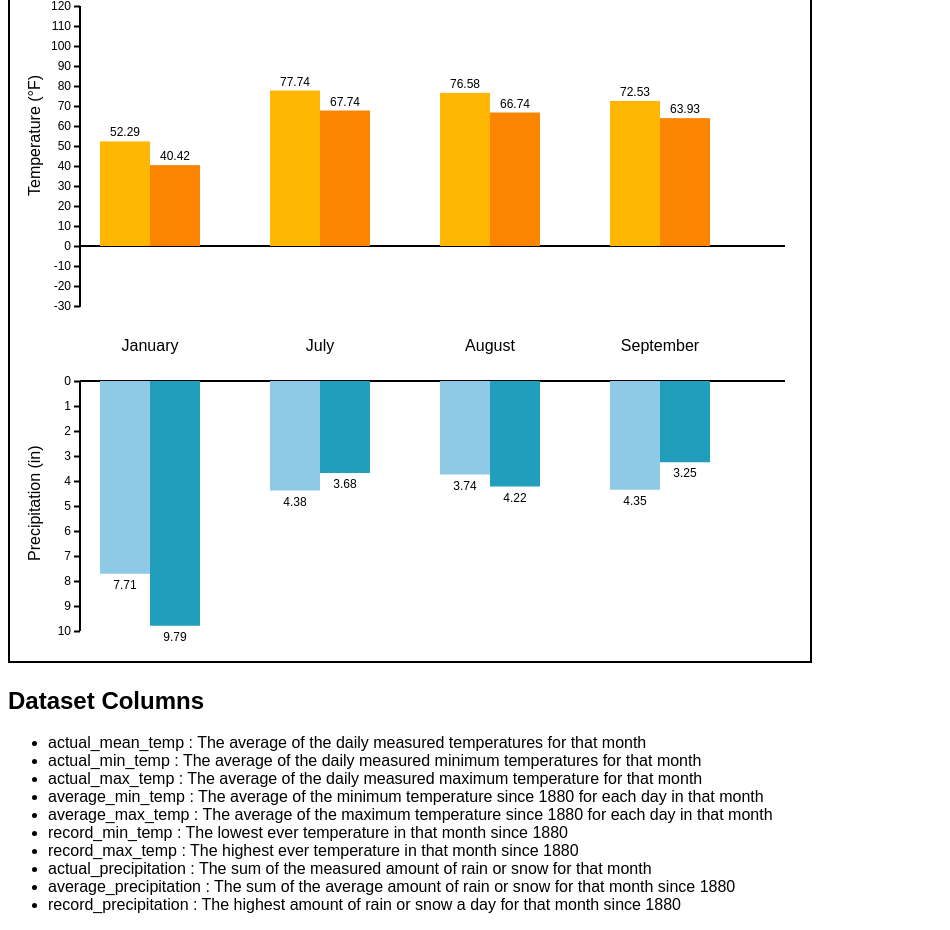
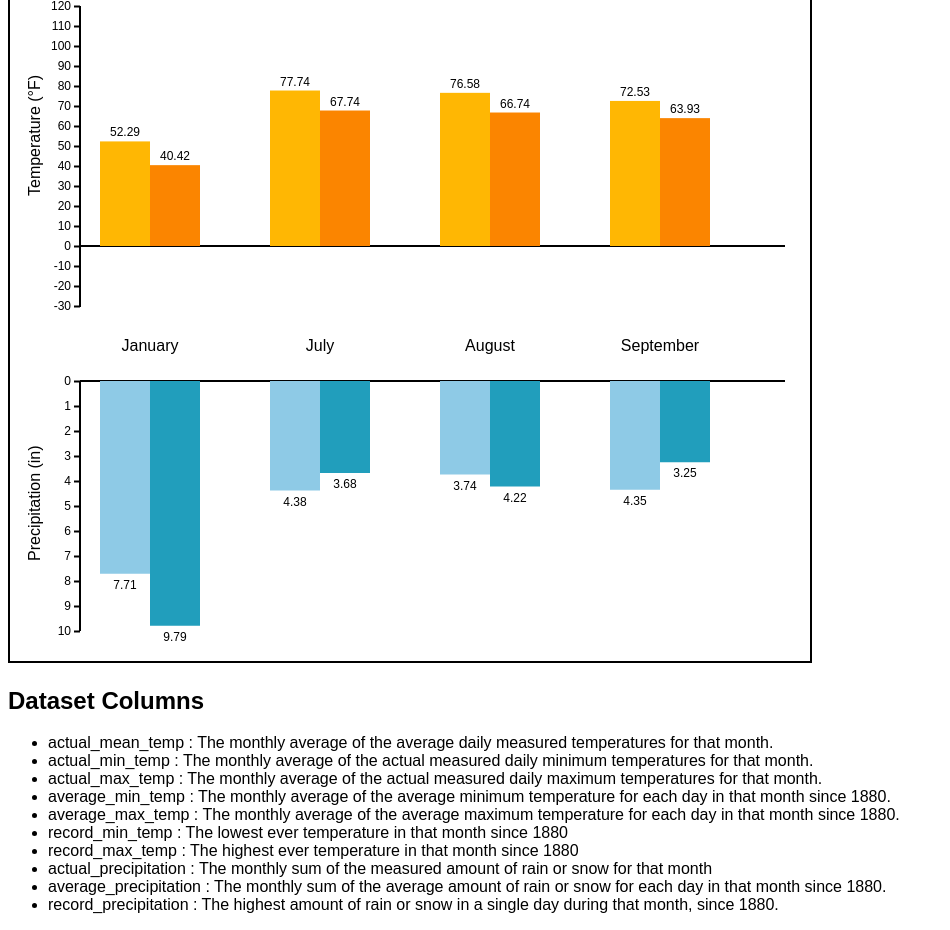
Before and after one commit to Kaarina7/info474finalproject, a plain HTML site: page index.html in a window 1280 px wide. Shown: the part 429-1359 px from the top of the page, without its empty margins (0-950 px from the left). Drawn offline with nearby package versions, Linux system fonts and the light colour scheme.

Commit message:
Edited column descriptions & made final styling changes

```diff
--- a/index.html
+++ b/index.html
@@ -108,16 +108,16 @@
       <div>
         <h2 class="text">Dataset Columns</h2>
         <ul>
-          <li class="text">actual_mean_temp : The average of the daily measured temperatures for that month</li>
-          <li class="text">actual_min_temp : The average of the daily measured minimum temperatures for that month</li>
-          <li class="text">actual_max_temp : The average of the daily measured maximum temperature for that month</li>
-          <li class="text">average_min_temp : The average of the minimum temperature since 1880 for each day in that month</li>
-          <li class="text">average_max_temp : The average of the maximum temperature since 1880 for each day in that month</li>
+          <li class="text">actual_mean_temp : The monthly average of the average daily measured temperatures for that month.</li>
+          <li class="text">actual_min_temp : The monthly average of the actual measured daily minimum temperatures for that month.</li>
+          <li class="text">actual_max_temp : The monthly average of the actual measured daily maximum temperatures for that month.</li>
+          <li class="text">average_min_temp : The monthly average of the average minimum temperature for each day in that month since 1880.</li>
+          <li class="text">average_max_temp : The monthly average of the average maximum temperature for each day in that month since 1880.</li>
           <li class="text">record_min_temp : The lowest ever temperature in that month since 1880</li>
           <li class="text">record_max_temp : The highest ever temperature in that month since 1880</li>
-          <li class="text">actual_precipitation : The sum of the measured amount of rain or snow for that month</li>
-          <li class="text">average_precipitation : The sum of the average amount of rain or snow for that month since 1880</li>
-          <li class="text">record_precipitation : The highest amount of rain or snow a day for that month since 1880</li>
+          <li class="text">actual_precipitation : The monthly sum of the measured amount of rain or snow for that month</li>
+          <li class="text">average_precipitation : The monthly sum of the average amount of rain or snow for each day in that month since 1880.</li>
+          <li class="text">record_precipitation : The highest amount of rain or snow in a single day during that month, since 1880.</li>
         </ul>
       </div>
     </div>
--- a/main.js
+++ b/main.js
@@ -1,8 +1,5 @@
 /*
 COMMAND TO START LOCAL PYTHON SERVER: python -m http.server 8080
-
-THINGS TO DO:
-- make the y-axes dynamic
 */
 
 // initialize global variables
@@ -15,6 +12,12 @@ let tempCol2 = 'actual_min_temp';
 let precCol1 = 'actual_precipitation';
 let precCol2 = 'average_precipitation';
 let year = "2014";
+
+function replaceUnderscores(str) {
+    let replaced = str.replace(/_/g, ' ');
+    let capitalized = replaced.replace(/\b\w/g, match => match.toUpperCase());
+    return capitalized;
+  }
 
 // update chart when city is changed
 function onCityChanged() {
@@ -135,7 +138,7 @@ function updateChart(selected_city, tempColumn1, tempColumn2, precColumn1, precC
         .attr('fill', '#ffb703');
 
     chartG.append('text')
-        .text(tempColumn1)
+        .text(replaceUnderscores(tempColumn1))
         .attr('x', 40)
         .attr('y', 4)
         .attr('text-anchor', 'start')
@@ -152,7 +155,7 @@ function updateChart(selected_city, tempColumn1, tempColumn2, precColumn1, precC
         .attr('fill', '#fb8500');
 
     chartG.append('text')
-        .text(tempColumn2)
+        .text(replaceUnderscores(tempColumn2))
         .attr('x', 220)
         .attr('y', 4)
         .attr('text-anchor', 'start')
@@ -169,7 +172,7 @@ function updateChart(selected_city, tempColumn1, tempColumn2, precColumn1, precC
         .attr('fill', '#8ecae6');
 
     chartG.append('text')
-        .text(precColumn1)
+        .text(replaceUnderscores(precColumn1))
         .attr('x', 410)
         .attr('y', 4)
         .attr('text-anchor', 'start')
@@ -186,7 +189,7 @@ function updateChart(selected_city, tempColumn1, tempColumn2, precColumn1, precC
         .attr('fill', '#219ebc');
 
     chartG.append('text')
-        .text(precColumn2)
+        .text(replaceUnderscores(precColumn2))
         .attr('x', 600)
         .attr('y', 4)
         .attr('text-anchor', 'start')
```
